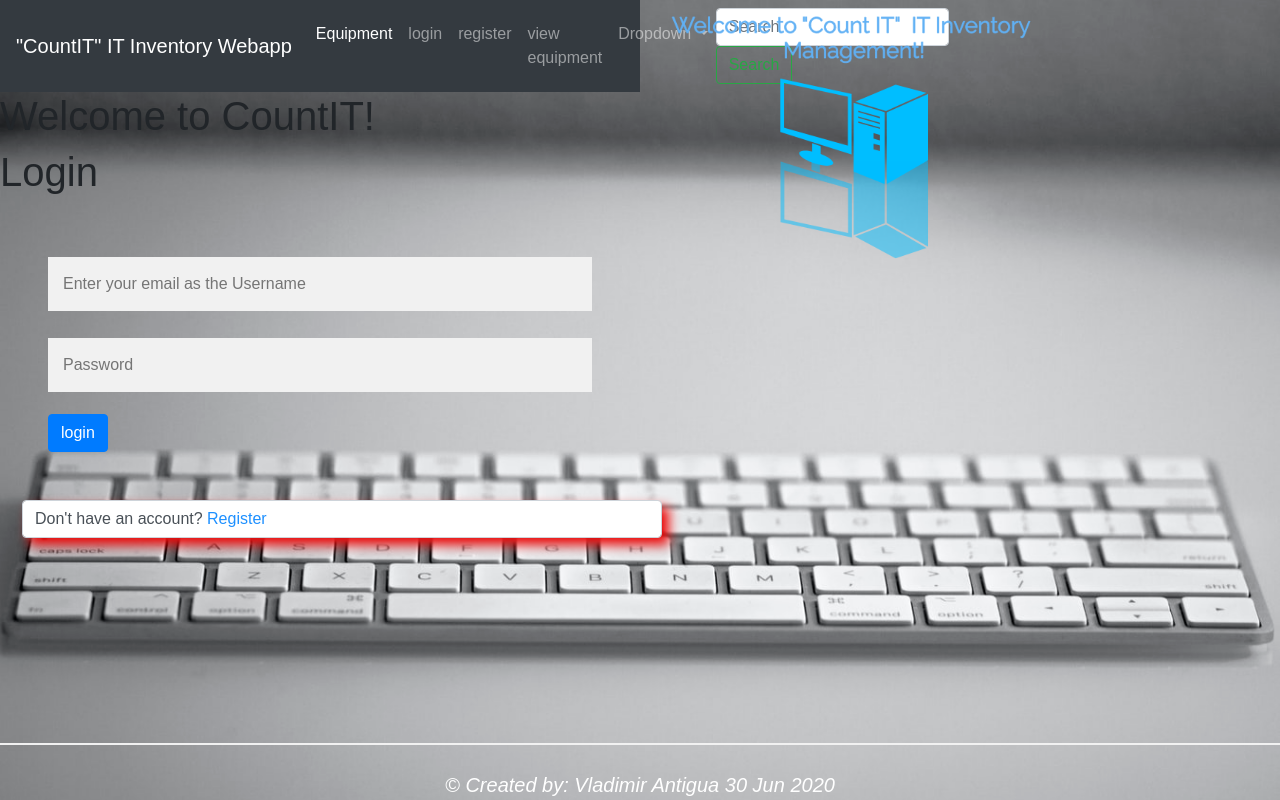
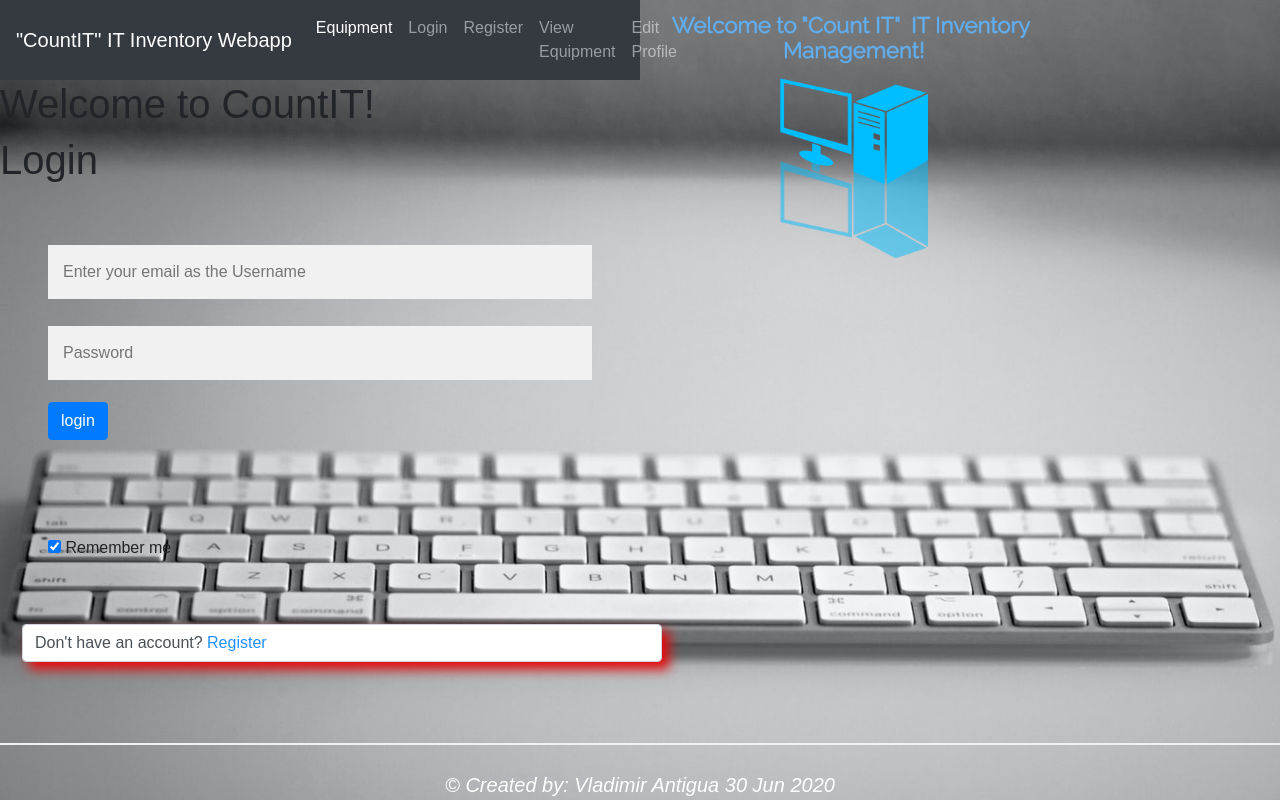
Before and after one commit to vladimirantigua/Capstone, a Django app: page /login/ in a window 1280 px wide. Run offline with Django 3.2, Linux system fonts and the light colour scheme; some libraries are stand-ins or nearby versions.

Commit message:
user profile editing

```diff
--- a/CountIT/CountITapp/static/CountITapp/style.css
+++ b/CountIT/CountITapp/static/CountITapp/style.css
@@ -31,6 +31,7 @@ li a {
     background-size: cover;
     margin: 1px 180px 40px 100px;
     margin-right: 1px;
+    z-index: -1;
 }
 
 #login_logo {
@@ -39,10 +40,27 @@ li a {
     right: 0;
 }
 
+#btn_add {
+    margin-left: 0px;
+    margin-bottom: 6px;
+    box-shadow: 7px 7px 12px rgb(235, 6, 6);
+    margin-top: 24px;
+}
+
 #message:hover {
     font-style: italic;
     font-size: 20px;
-    background: transparent;
+    background: red;
+    border: none;
+    color: white;
+    box-shadow: 7px 7px 12px rgb(235, 6, 6);
+    transition: 0.5s;
+}
+
+.message:hover {
+    font-style: italic;
+    font-size: 20px;
+    background: red;
     border: none;
     color: white;
     box-shadow: 7px 7px 12px rgb(235, 6, 6);
@@ -52,7 +70,7 @@ li a {
 .message {
     font-style: italic;
     font-size: 20px;
-    background: transparent;
+    background: red;
     border: none;
     color: white;
     box-shadow: 7px 7px 12px rgb(235, 6, 6);
--- a/CountIT/CountITapp/templates/CountITapp/add_equipment.html
+++ b/CountIT/CountITapp/templates/CountITapp/add_equipment.html
@@ -39,8 +39,11 @@
             <label for="id_comments">Comments:</label><textarea name="comments" cols="40" rows="10" maxlength="200" class="form-control" id="id_comments"></textarea>
 
             <div class="form-group">
-                <input id="btn-primary" class="btn btn-primary" type="submit" value="Save">
+                <input id="btn_add" class="btn btn-primary" type="submit" value="Save">
             </div>
+            <a id="btn_add" href="{% url 'CountITapp:index' %}" class="btn btn-primary bottom">Go Back to the Home
+                Page</a>
+
         </form>
     </div>
 
--- a/CountIT/CountITapp/templates/CountITapp/base.html
+++ b/CountIT/CountITapp/templates/CountITapp/base.html
@@ -6,17 +6,25 @@
     <meta charset="UTF-8">
     <meta name="viewport" content="width=device-width, initial-scale=1.0">
     <title>CountIT - {% block title %}{% endblock %}</title>
-    <link rel="stylesheet" href="https://stackpath.bootstrapcdn.com/bootstrap/4.5.0/css/bootstrap.min.css" integrity="sha384-9aIt2nRpC12Uk9gS9baDl411NQApFmC26EwAOH8WgZl5MYYxFfc+NcPb1dKGj7Sk" crossorigin="anonymous">
+    <link rel="stylesheet" href="https://stackpath.bootstrapcdn.com/bootstrap/4.5.0/css/bootstrap.min.css"
+        integrity="sha384-9aIt2nRpC12Uk9gS9baDl411NQApFmC26EwAOH8WgZl5MYYxFfc+NcPb1dKGj7Sk" crossorigin="anonymous">
     <link rel="stylesheet" type="text/css" href="{% static 'CountITapp/style.css' %}">
-    <script src="https://code.jquery.com/jquery-3.5.1.slim.min.js" integrity="sha384-DfXdz2htPH0lsSSs5nCTpuj/zy4C+OGpamoFVy38MVBnE+IbbVYUew+OrCXaRkfj" crossorigin="anonymous"></script>
-    <script src="https://cdn.jsdelivr.net/npm/popper.js@1.16.0/dist/umd/popper.min.js" integrity="sha384-Q6E9RHvbIyZFJoft+2mJbHaEWldlvI9IOYy5n3zV9zzTtmI3UksdQRVvoxMfooAo" crossorigin="anonymous"></script>
-    <script src="https://stackpath.bootstrapcdn.com/bootstrap/4.5.0/js/bootstrap.min.js" integrity="sha384-OgVRvuATP1z7JjHLkuOU7Xw704+h835Lr+6QL9UvYjZE3Ipu6Tp75j7Bh/kR0JKI" crossorigin="anonymous"></script>
+    <script src="https://code.jquery.com/jquery-3.5.1.slim.min.js"
+        integrity="sha384-DfXdz2htPH0lsSSs5nCTpuj/zy4C+OGpamoFVy38MVBnE+IbbVYUew+OrCXaRkfj"
+        crossorigin="anonymous"></script>
+    <script src="https://cdn.jsdelivr.net/npm/popper.js@1.16.0/dist/umd/popper.min.js"
+        integrity="sha384-Q6E9RHvbIyZFJoft+2mJbHaEWldlvI9IOYy5n3zV9zzTtmI3UksdQRVvoxMfooAo"
+        crossorigin="anonymous"></script>
+    <script src="https://stackpath.bootstrapcdn.com/bootstrap/4.5.0/js/bootstrap.min.js"
+        integrity="sha384-OgVRvuATP1z7JjHLkuOU7Xw704+h835Lr+6QL9UvYjZE3Ipu6Tp75j7Bh/kR0JKI"
+        crossorigin="anonymous"></script>
 </head>
 
 <body>
     <nav class="navbar navbar-expand-lg navbar-dark bg-dark">
         <a class="navbar-brand" href="{% url 'CountITapp:equipment' %}">"CountIT" IT Inventory Webapp</a>
-    <button class="navbar-toggler" type="button" data-toggle="collapse" data-target="#navbarSupportedContent" aria-controls="navbarSupportedContent" aria-expanded="false" aria-label="Toggle navigation">
+        <button class="navbar-toggler" type="button" data-toggle="collapse" data-target="#navbarSupportedContent"
+            aria-controls="navbarSupportedContent" aria-expanded="false" aria-label="Toggle navigation">
             <span class="navbar-toggler-icon"></span>
         </button>
 
@@ -30,21 +38,26 @@
                     <a href="{% url 'CountITapp:login_page' %}">login</a>
                     <a href="{% url 'CountITapp:register_page' %}">register</a>
                     <a href="{% url 'CountITapp:equipment' %}">view equipment</a>
-            </li>  {% endcomment %}
+                </li> {% endcomment %}
                 <li class="nav-item">
-                <a class="nav-link" href="{% url 'CountITapp:login_page' %}">login</a>
+                    <a class="nav-link" href="{% url 'CountITapp:login_page' %}">Login</a>
 
                 </li>
                 <li class="nav-item">
-                <a class="nav-link" href="{% url 'CountITapp:register_page' %}">register</a>
+                    <a class="nav-link" href="{% url 'CountITapp:register_page' %}">Register</a>
                 </li>
                 <li class="nav-item">
 
-                <a class="nav-link" href="{% url 'CountITapp:equipment' %} ">view equipment</a>
+                    <a class="nav-link" href="{% url 'CountITapp:equipment' %} ">View Equipment</a>
                 </li>
+                <li class="nav-item">
+                    <a class="nav-link" href="{% url 'CountITapp:profile_page' %}">Edit Profile</a>
+
                 </li>
-            <li class="nav-item dropdown">
-                <a class="nav-link dropdown-toggle" href="#" id="navbarDropdown" role="button" data-toggle="dropdown" aria-haspopup="true" aria-expanded="false">
+
+                {% comment %} <li class="nav-item dropdown">
+                    <a class="nav-link dropdown-toggle" href="#" id="navbarDropdown" role="button"
+                        data-toggle="dropdown" aria-haspopup="true" aria-expanded="false">
                         Dropdown
                     </a>
                     <div class="dropdown-menu" aria-labelledby="navbarDropdown">
@@ -54,11 +67,11 @@
                         <a class="dropdown-item" href="#">Something else here</a>
                     </div>
                 </li>
-        </ul>
-        <form class="form-inline my-2 my-lg-0">
+            </ul> {% endcomment %}
+            {% comment %} <form class="form-inline my-2 my-lg-0">
                 <input class="form-control mr-sm-2" type="search" placeholder="Search" aria-label="Search">
                 <button class="btn btn-outline-success my-2 my-sm-0" type="submit">Search</button>
-        </form>
+            </form> {% endcomment %}
         </div>
     </nav>
 
--- a/CountIT/CountITapp/templates/CountITapp/login.html
+++ b/CountIT/CountITapp/templates/CountITapp/login.html
@@ -28,7 +28,11 @@
         <input type="text" name="username" placeholder="Enter your email as the Username" required />
         <input type="password" name="password" placeholder="Password" required />
         <button class="btn btn-primary"type="submit">login</button>
+
     </form>
+    <label class="p-5">
+        <input  type="checkbox" checked="checked" name="remember" style="margin-bottom:15px"> Remember me
+       </label>
     <div class="form-control" id="btn-primary"  >Don't have an account? <a href="{% url 'CountITapp:register_page' %}">Register</a></div>
     <footer id="footer">
         <hr />
--- a/CountIT/CountITapp/urls.py
+++ b/CountIT/CountITapp/urls.py
@@ -8,6 +8,7 @@ urlpatterns = [
     path('login/', views.login_page, name='login_page'),
     path('register/', views.register_page, name='register_page'),
     path('profile_page/', views.profile_page, name='profile_page'),
+
     # path('home/', views.home, name='home'),
     # list inventory items on 'equipment' page have search there too
     path('equipment/', views.equipment, name='equipment'),
--- a/CountIT/CountITapp/views.py
+++ b/CountIT/CountITapp/views.py
@@ -324,7 +324,7 @@ def register_page(request):
         retype_password = request.POST['retype_password']
         # input validation on the backend - to check if the passwords are the same and to add a message such as: 'passwords do not match' when user register for an account do the following:
         if password != retype_password:
-            return render(request, 'CountITapp/register.html', {'message': 'passwords do not match'})
+            return render(request, 'CountITapp/register.html', {'message': 'passwords do not match PW'})
         # check if a user with that username already exists
         if User.objects.filter(username=username).exists():
             # if User.objects.filter(email=email).exists():
@@ -358,23 +358,26 @@ def profile_page(request):
     print(request.user.email)
     if request.method == 'POST':
         # do the reCAPTCHA before submitting the form
-        recaptcha_response = request.POST['g-recaptcha-response']
-        # https://developers.google.com/recaptcha/docs/verify
-        # https://www.w3schools.com/python/ref_requests_post.asp#:~:text=Python%20Requests%20post()%20Method&text=The%20post()%20method%20sends,some%20data%20to%20the%20server.
-        response = requests.post('https://www.google.com/recaptcha/api/siteverify', data={
-            'secret': secrets.recaptcha_secret_key,
-            'response': recaptcha_response
+        # recaptcha_response = request.POST['g-recaptcha-response']
+        # # https://developers.google.com/recaptcha/docs/verify
+        # # https://www.w3schools.com/python/ref_requests_post.asp#:~:text=Python%20Requests%20post()%20Method&text=The%20post()%20method%20sends,some%20data%20to%20the%20server.
+        # response = requests.post('https://www.google.com/recaptcha/api/siteverify', data={
+        #     'secret': secrets.recaptcha_secret_key,
+        #     'response': recaptcha_response
 
-        })
-        recaptcha_response_data = response.json()
-        if not recaptcha_response_data['success']:
-            return render(request, 'CountITapp/register.html')
-            # to add a message for the recaptcha see how can I add message for my register page and login page message = request.GET('message','')
-            # return render(request, 'CountITapp/register.html', {'message':message})
-            # return render(request, 'CountITapp/register.html')+'?message=invalid_recaptcha'
-        # make sure to alway print the form
-        # print(request.POST)
-        # get th info out of the form
+        # })
+        # recaptcha_response_data = response.json()
+        # if not recaptcha_response_data['success']:
+        #     return render(request, 'CountITapp/register.html')
+        #     # to add a message for the recaptcha see how can I add message for my register page and login page message = request.GET('message','')
+        #     # return render(request, 'CountITapp/register.html', {'message':message})
+        #     # return render(request, 'CountITapp/register.html')+'?message=invalid_recaptcha'
+        # # make sure to alway print the form
+        # # print(request.POST)
+        # # get th info out of the form
+
+        # request.user.username = 'joe'
+        # request.user.save()
         username = request.POST['username']
         email = request.POST['email']
         password = request.POST['password']
```
Also changed, not shown: CountIT/CountITapp/forms.py (added, +10 -0 lines), CountIT/CountITapp/templates/CountITapp/register.html (+12 -8 lines), stuff.txt (+38 -0 lines). Lines whose indentation alone changed are shown as unchanged.
